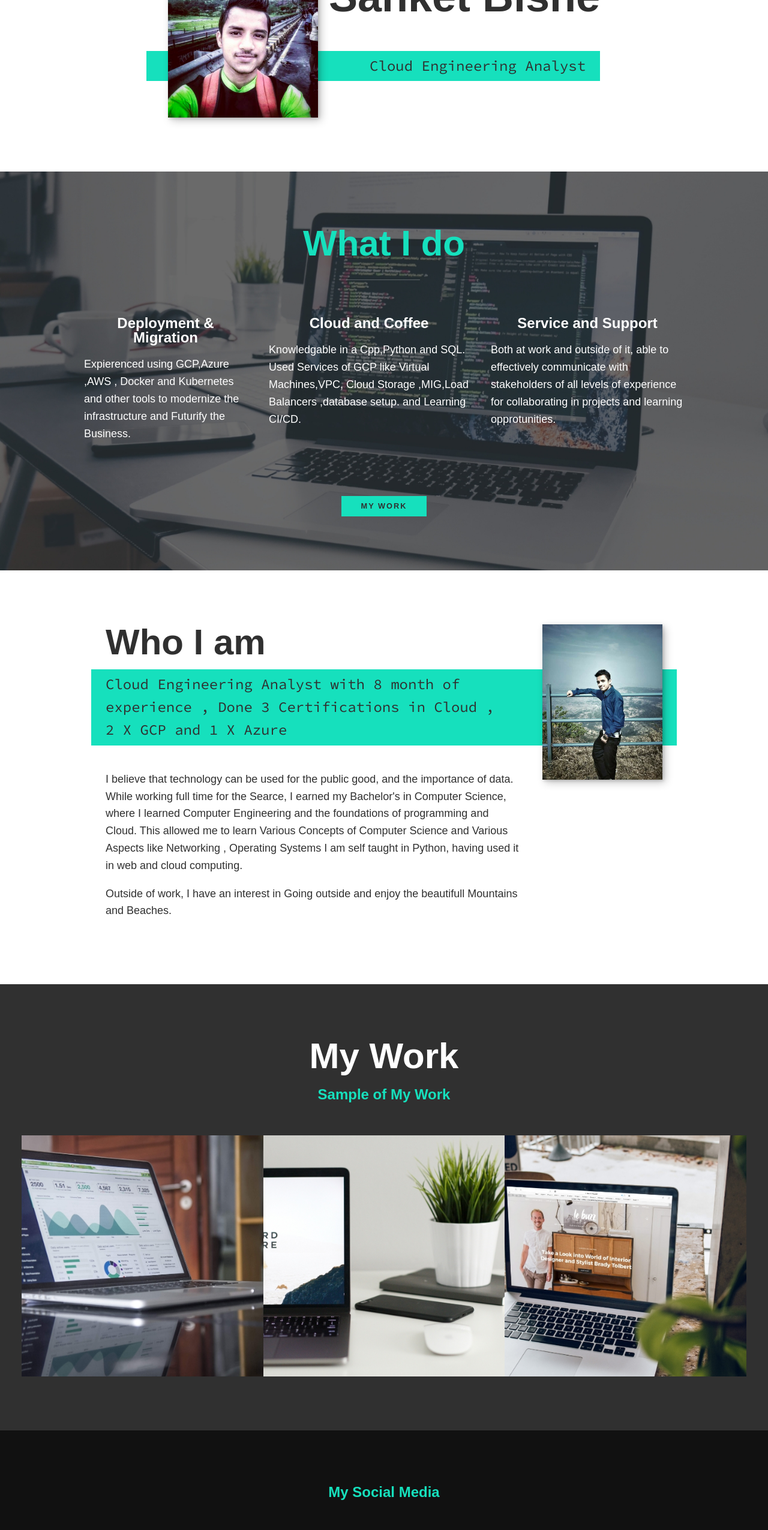
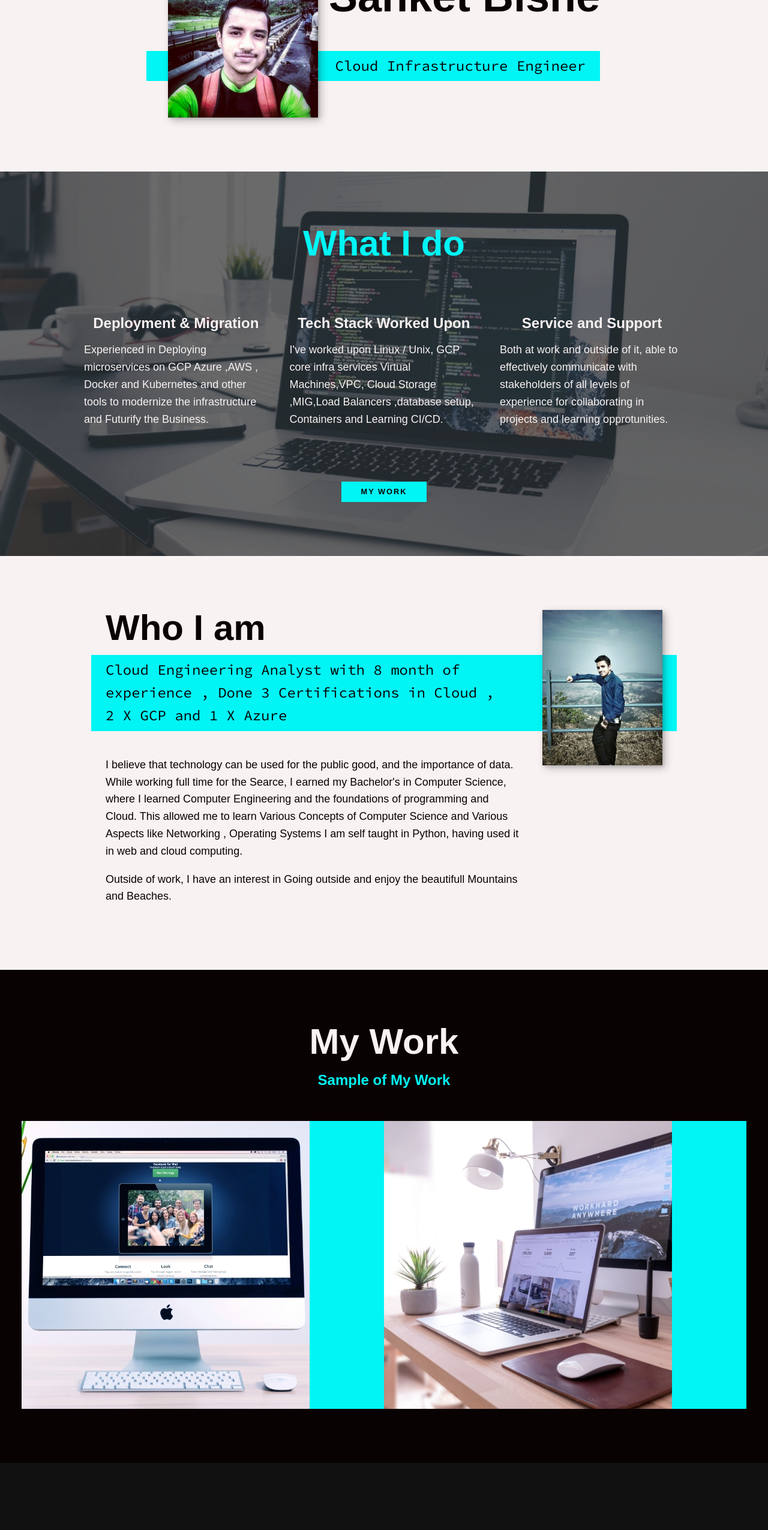
Before and after one commit to sanketbisne/sanket-portfolio-webiste, a plain HTML site: page Src/index.html in a window 1280 px wide. Shown: the part 240-2791 px from the top of the page at 60% size. Drawn offline with nearby package versions, Linux system fonts and the light colour scheme; a web font is replaced by a local one.

Commit message:
clean code

```diff
--- a/Src/css/sanket.css
+++ b/Src/css/sanket.css
@@ -13,9 +13,9 @@ than adding to the total width of something. */
     --fw-reg:300;
     --fw-bold:900;
     /*Color settings. Light is bg, dark is for text.*/
-    --clr-light:#fff;
-    --clr-dark:#303030;
-    --clr-accent:#16e0bd;
+    --clr-light:rgb(248, 242, 242);
+    --clr-dark:#090202;
+    --clr-accent:#01f5f5;
     /*Font sizes in rem*/
     --fs-h1:3rem;
     --fs-h2:2.5rem;
--- a/Src/index.html
+++ b/Src/index.html
@@ -38,7 +38,7 @@
             <h1 class="section__title section__title--intro">
                 Hi I am <strong> Sanket Bisne</strong>
             </h1>
-            <p class="section__subtitle section__subtitle--intro">Cloud Engineering Analyst</p>
+            <p class="section__subtitle section__subtitle--intro">Cloud  Infrastructure Engineer</p>
             <img class="intro__img" src="img/20-0483-011-Selected.jpg" alt="a picture of sanket bisne">
         </section>
         <!--My Work-->
@@ -49,11 +49,11 @@
 
                 <div class="service">
                     <h3>Deployment & Migration </h3>
-                    <p>Expierenced using GCP,Azure ,AWS , Docker and Kubernetes and other tools to modernize the infrastructure and Futurify the Business.</p>
+                    <p>Experienced in Deploying microservices on GCP Azure ,AWS , Docker and Kubernetes and other tools to modernize the infrastructure and Futurify the Business.</p>
                 </div><!--Service-->
                 <div class="service">
-                    <h3>Cloud and Coffee</h3>
-                    <p>Knowledgable in a Cpp,Python and SQL. Used Services of GCP like Virtual Machines,VPC, Cloud Storage ,MIG,Load Balancers ,database setup. and Learning CI/CD.</p>
+                    <h3>Tech Stack Worked Upon</h3>
+                    <p>I've worked upon Linux / Unix, GCP core infra services   Virtual Machines,VPC, Cloud Storage ,MIG,Load Balancers ,database setup, Containers and Learning CI/CD.</p>
                 </div><!--Service-->
 
                 <div class="service">
@@ -84,32 +84,41 @@
             <p class="section__subtitle section__subtitle--work">Sample of My Work</p>
             <div class="portfolio">
                 <!--Portfolio Item 01-->
-                <a href="nypd-corona.html"portfolio__item">
-                    <img src="img/portfolio-01.jpg" alt="" class="portfolio__img">
+                <a href="ci-cd-project.html" class="portfolio__item">
+                    <img src="img/portfolio-06.jpg" alt="" class="portfolio__img">
                 </a>
                 <!--Portfolio Item 02-->
-                <a href="portfolio-item.html" class="portfolio__item">
-                    <img src="img/portfolio-02.jpg" alt="" class="portfolio__img">
+                <a href="project-jenkins.html" class="portfolio__item">
+                    <img src="img/portfolio-04.jpg" alt="" class="portfolio__img">
                 </a>
                 <!--Portfolio Item 03-->
-                <a href="portfolio-item.html" class="portfolio__item">
-                    <img src="img/portfolio-03.jpg" alt="" class="portfolio__img">
+                <!-- <a href="portfolio-item.html" class="portfolio__item">
+                    <img src="img/portfolio-03.jpg" alt="" class="portfolio__img"> -->
                 </a>
 
             </div>
         </section>
 
-        <footer class="footer">
-           <!-- <a href="mailto:hello@test.com"class="footer__link">hello@test.com</a>-->
-           <p >My Social Media</p>
+         <footer class="footer">
+            <a href="mailto:sanketbisne@test.com"class="footer__link"></a>
             <ul class="social-list">
                 <li class="social-list__item"><a class="social-list__link"
                     href="https://github.com/sanketbisne">
-                    <i class="fab fa-github"></i>
+                    <i class="fab fa-github"> Github </i>
                 </a></li>
                 <li class="social-list__item"><a class="social-list__link"
                     href="https://www.linkedin.com/in/sanketbisne/">
-                    <i class="fab fa-linkedin"></i>
+                    <i class="fab fa-linkedin"> Linkedin </i>
+                </a></li>
+                <li class="social-list__item"><a class="social-list__link"
+                    href="https://www.instagram.com/sanket_bisne/">
+                    <i class="fab fa-instagram"> Insta </i>
+
+                </a></li>
+                <li class="social-list__item"><a class="social-list__link"
+                    href="https://www.facebook.com/sanketbisnee/">
+                    <i class="fab fa-facebook"> FB </i>
+
                 </a></li>
             </ul>
         </footer>
```
Also changed, not shown: Src/ci-cd-project.html (renamed from Src/portfolio-item.html, +8 -8 lines), Src/project-jenkins.html (renamed from Src/nypd-corona.html).
